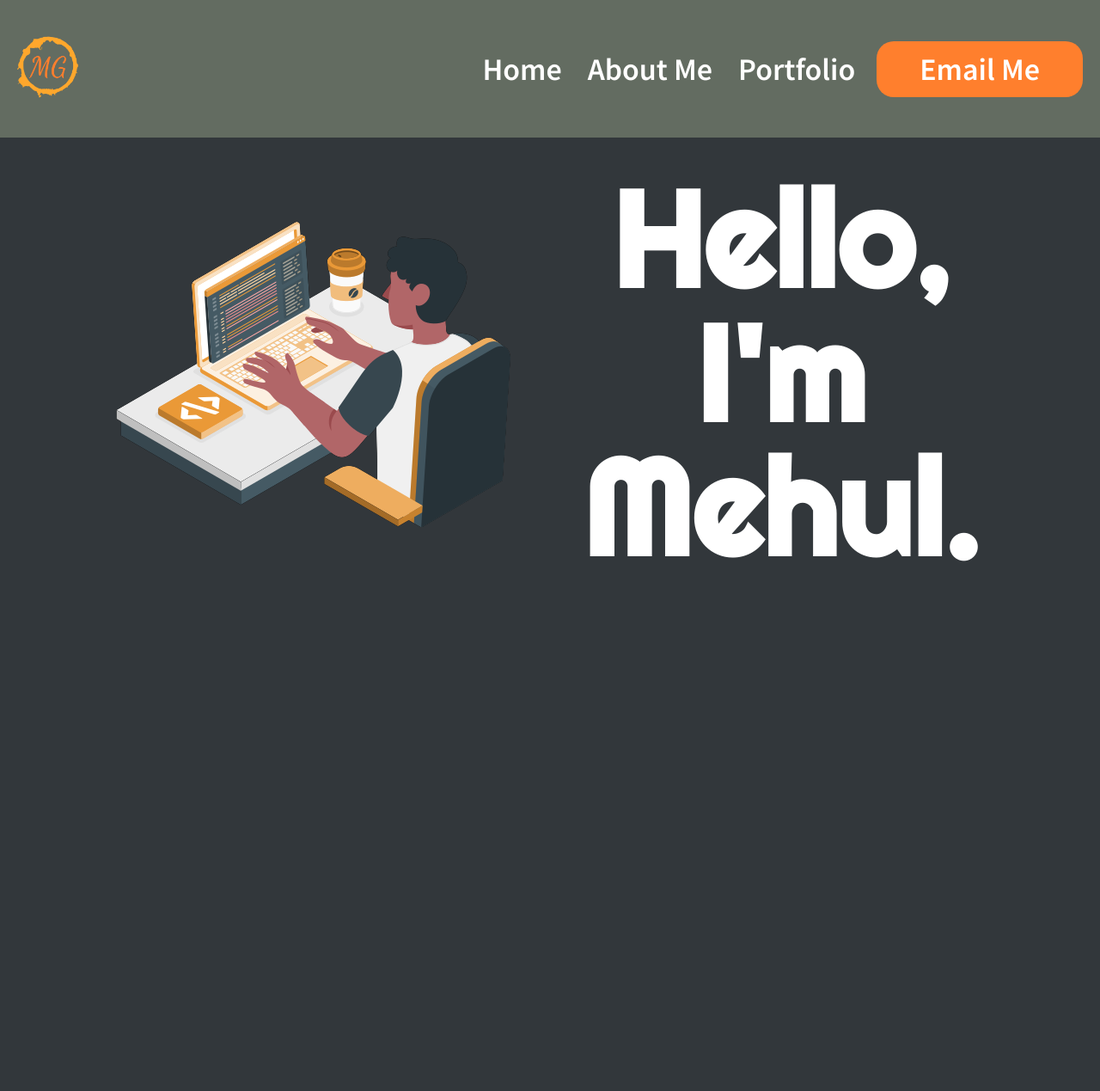
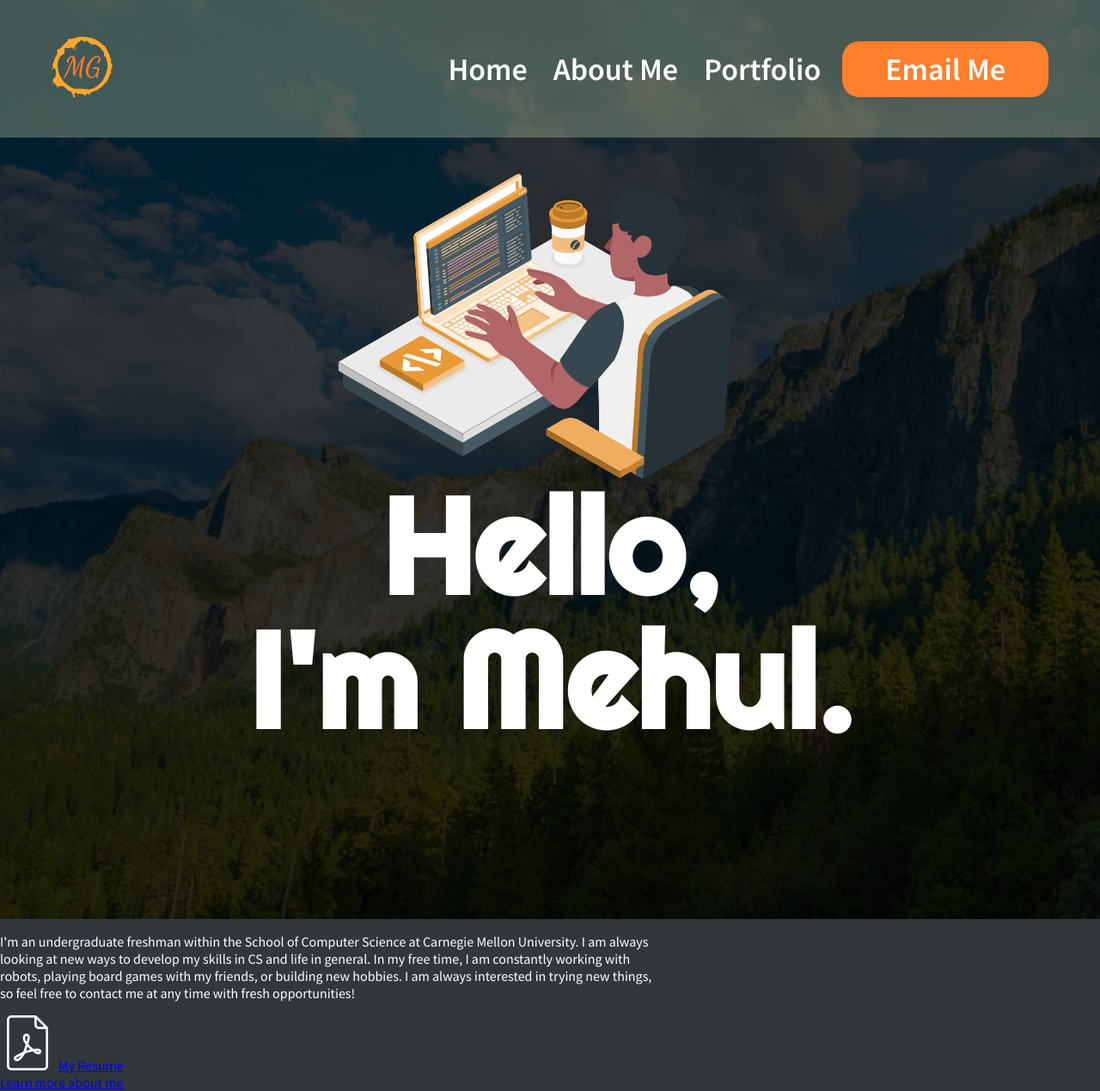
Before and after one commit to mehulgoel873/PersonalWebsite, a plain HTML site: page home.html in a window 1280 px wide. Shown: the whole page at 86% size. Before the commit the page ends 868 px from the top, so only its background shows below. Drawn offline with Linux system fonts and the light colour scheme.

Commit message:
Edited Hero

```diff
--- a/css/style.css
+++ b/css/style.css
@@ -21,7 +21,7 @@ nav {
 
 nav .logo-container {
     margin-right: auto; /* Set margin-right to auto to push the nav links to the right */
-    margin-left: 20px;
+    margin-left: 60px;
 }
 
 nav .logo-container img {
@@ -32,7 +32,7 @@ nav .nav-links {
     display: flex;
     justify-content: flex-end;
     align-items: center;
-    margin-right: 20px;
+    margin-right: 60px;
 }
 
 nav .nav-links a {
@@ -85,11 +85,11 @@ nav .nav-links a:last-child:hover::before {
 /* Styling for the welcome text and image */
 .welcome-section {
     text-align: center;
-    background: url('../Images/Mountain_Range.png'), #32373B;
+    background: url('../Images/Mountain_Range.webp'), #32373B;
     background-repeat: no-repeat;
     background-size: cover;
+    background-blend-mode: multiply;
     padding:200px 0;
-    background-blend-mode: multiply;
     height: 100%;
 }
 .image-wrapper {
@@ -102,16 +102,16 @@ nav .nav-links a:last-child:hover::before {
 .image-wrapper img {
     display: block;
     max-width: 100%;
-    height: 100%;
+    height: 80%;
 }
 
 .text-wrapper {
     display: inline-block;
-    width: 40%;
+    width: 60%;
     vertical-align: middle;
     max-width: 800px;
     margin: 0 auto;
-    height: 100%;
+    height: 80%;
     color: #fff;
 }
 .text-wrapper h1 {
--- a/home.html
+++ b/home.html
@@ -35,8 +35,17 @@
 	</section>
 
 	<!-- About Me section -->
-	<section id="about">
-		<!-- Add content for the About Me section here -->
+	<section class="about-section">
+		<div class = "text-wrapper">
+			<p>I'm an undergraduate freshman within the School of Computer Science at Carnegie Mellon University. I am always looking at new ways to develop my skills in CS and life in general.
+				In my free time, I am constantly working with robots, playing board games with my friends, or building new hobbies. I am always interested in trying new things, so feel free
+			to contact me at any time with fresh opportunities!</p>
+			<div class = "Image Button">
+				<img src="Images/Icons/pdf.png" alt = "PDF Icon">
+				<a href="files/Mehul Goel - Resume.pdf">My Resume</a>
+			</div>
+			<a href="#">Learn more about me</a> <!-- TODO: Fix this section to include a full blown about page at one point-->
+		</div>
 	</section>
 
 	<!-- Projects section -->
```
Also changed, not shown: Images/Mountain_Range.webp (renamed from Images/Mountain Range.webp), 1 other file.
